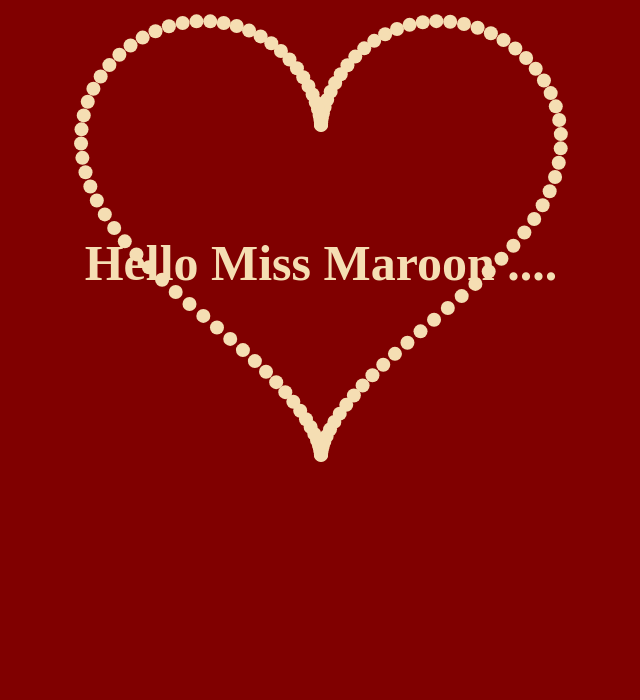
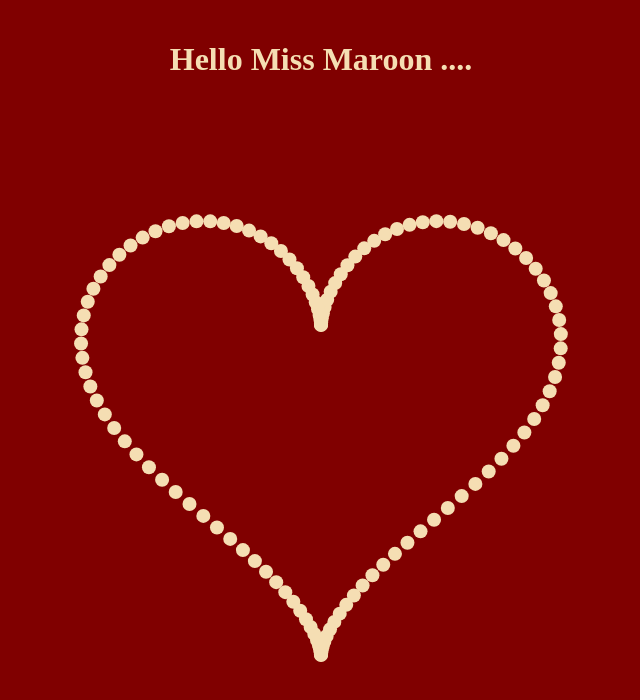
Before and after one commit to mamun8560/miss-maroon, a plain HTML site: page index.html in a window 1280 px wide. Shown: the whole page, without its empty margins (319-959 px from the left). Drawn offline with Linux system fonts and the light colour scheme.

Commit message:
second commit

```diff
--- a/index.html
+++ b/index.html
@@ -6,8 +6,7 @@
   <title>Heart Shape Animation</title>
   <style>
     body {
-      margin-left: auto;
-      margin-right: auto;
+      margin: 0;
       overflow: hidden;
       background: maroon;
     }
@@ -18,16 +17,7 @@
       left: 0;
     }
     #miss{
-        color: wheat;
-        align-items: center;
-        justify-content: center;
-        display: flex;
-        padding-top: 200px;
-        font-size:50px;
-    }
-    #heartCanvas{
-        margin-top: -200px;
-
+        color: wheat; align-items: center;justify-content: center;display: flex;padding-top: 20px;
     }
   </style>
 </head>
```
